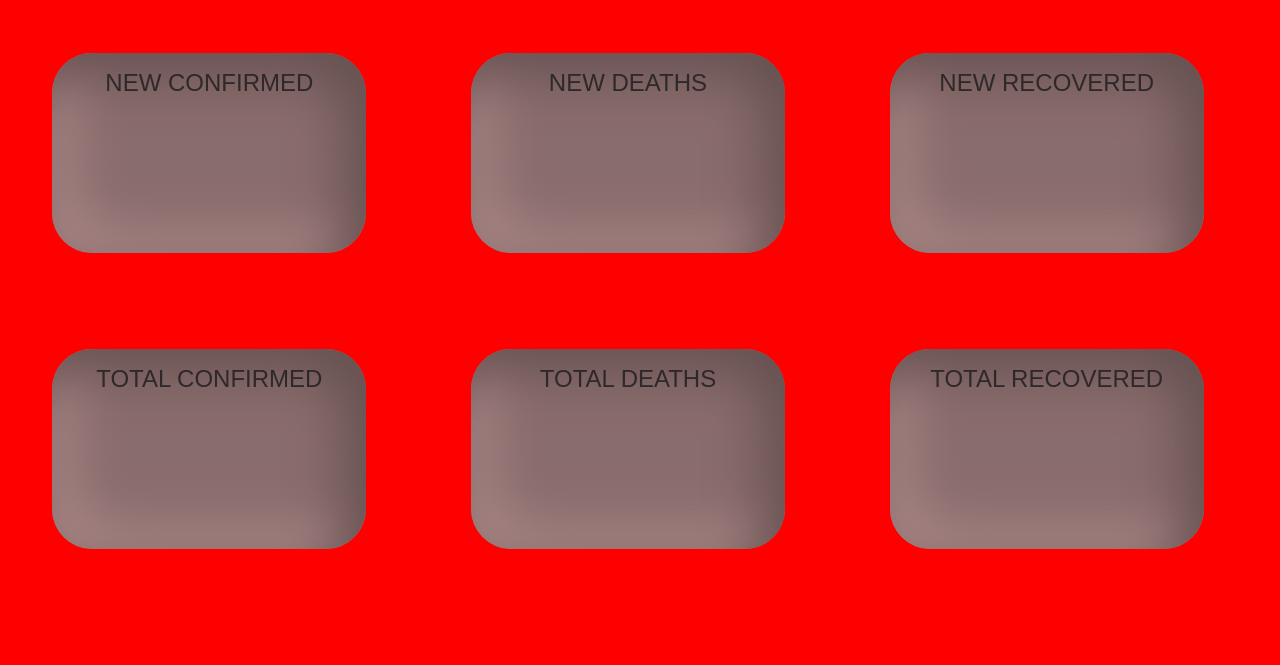
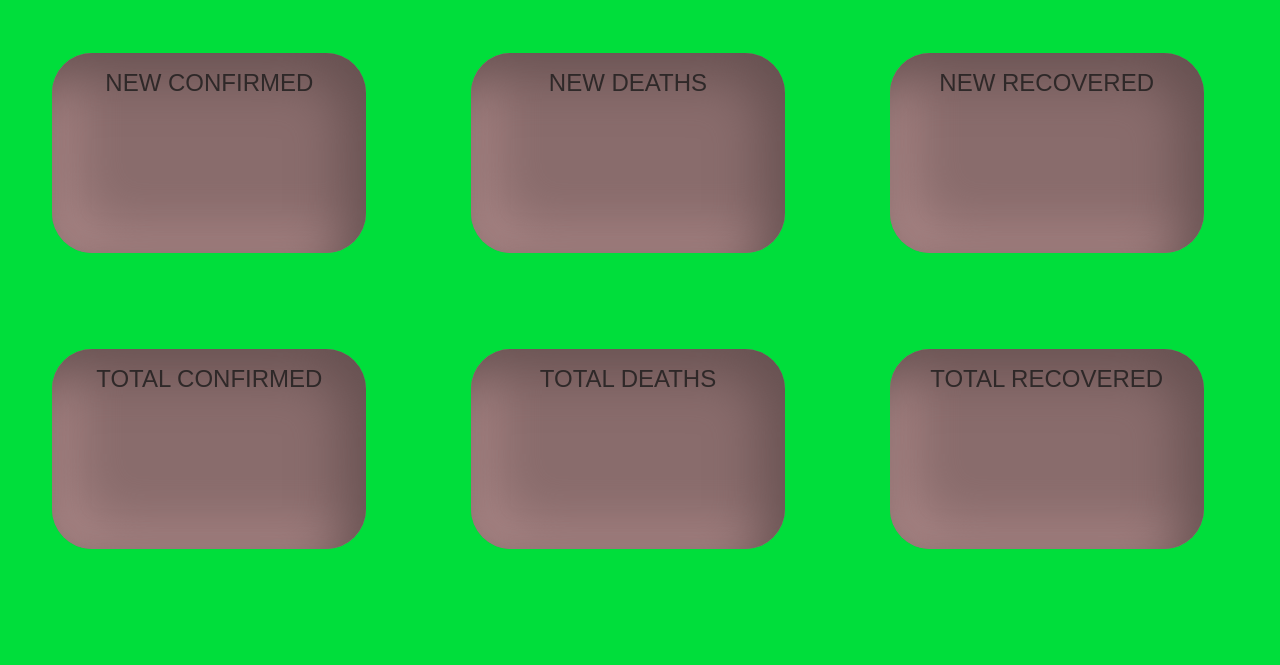
Before and after one commit to safwantaliparamba/covid-live-status, a plain HTML site: page index.html in a window 1280 px wide. Shown: the part 135-800 px from the top of the page. Drawn offline with nearby package versions, Linux system fonts and the light colour scheme; no server answers.

Commit message:
background color changed again

```diff
--- a/style.css
+++ b/style.css
@@ -1,5 +1,5 @@
 * {
-  background: red;
+  background-color:#00de3b;
 }
 h1 {
   font-family: -apple-system, BlinkMacSystemFont, "Segoe UI", Roboto, Oxygen,
```
